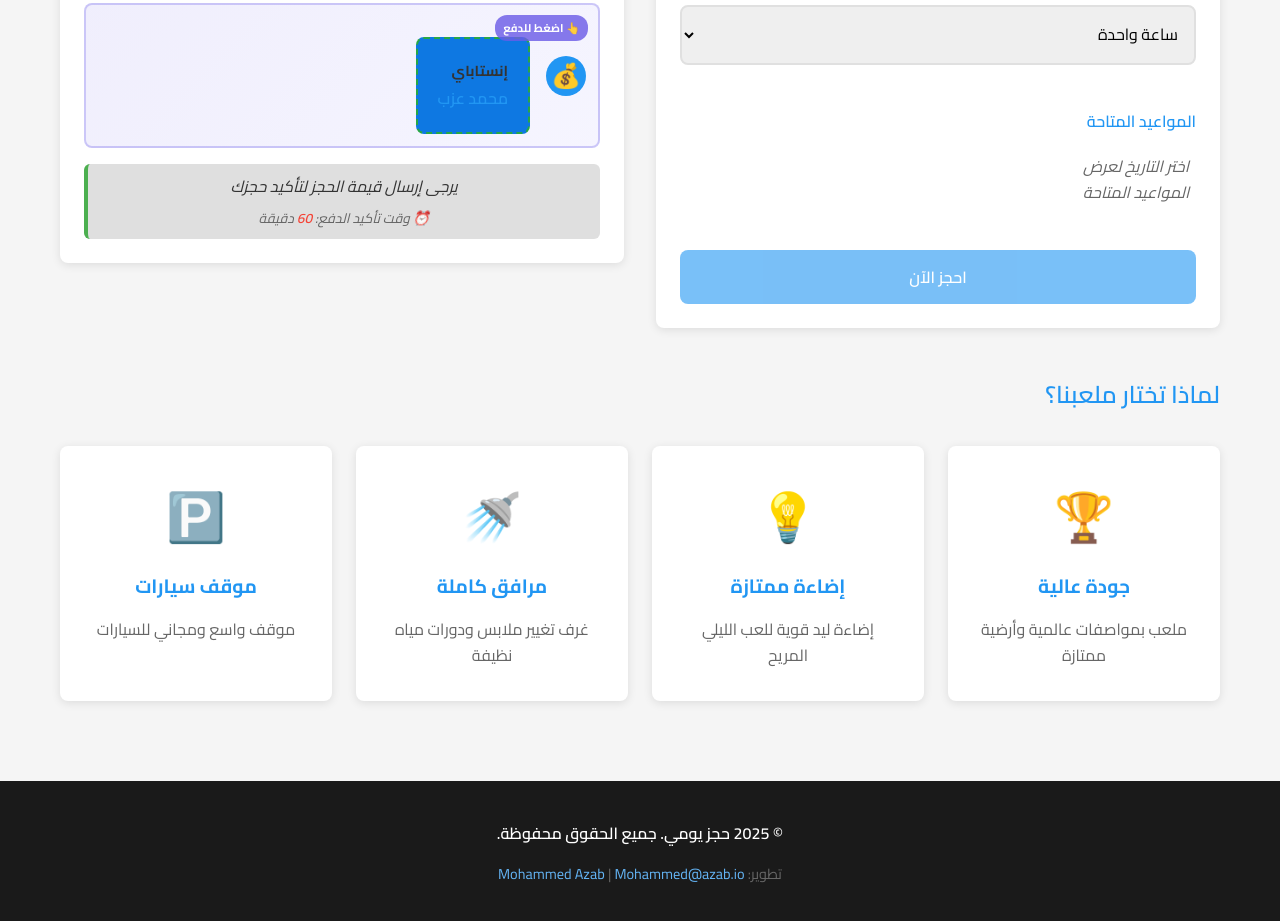
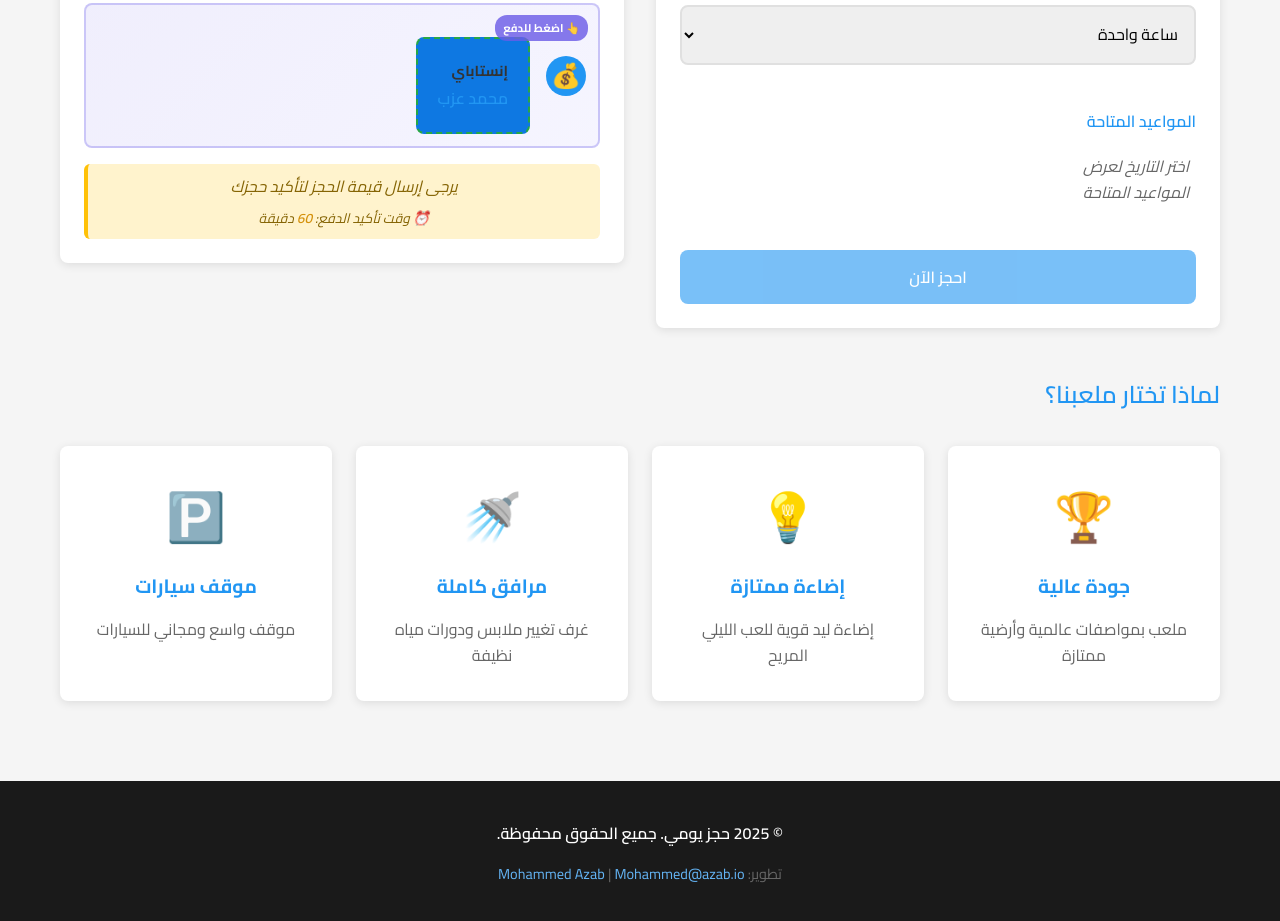
Before and after one commit to Mohammed-Azab/HagzYomi, a website: page backup/index.html in a window 1280 px wide. Shown: the part 841-1762 px from the top of the page. Drawn offline with Linux system fonts and the light colour scheme; files that its build step writes are made by us from their sources.

Commit message:
feat: Update payment instructions styling for improved visibility and user experience

```diff
--- a/public/css/styles.css
+++ b/public/css/styles.css
@@ -552,27 +552,27 @@ body {
 }
 
 .payment-instructions {
-    background: rgba(76, 175, 80, 0.1);
+    background: #fff3cd;
     padding: 1rem;
     border-radius: var(--border-radius);
-    border-left: 4px solid var(--secondary-color);
+    border-left: 4px solid #ffc107;
     text-align: center;
 }
 
 .payment-instructions p {
-    color: var(--text-primary);
+    color: #856404;
     margin-bottom: 0.5rem;
     font-weight: 500;
 }
 
 .payment-instructions small {
-    color: var(--text-secondary);
+    color: #856404;
     font-size: 0.85rem;
     display: block;
 }
 
 .payment-instructions small span {
-    color: var(--danger-color);
+    color: #d4910c;
     font-weight: 600;
 }
 
@@ -1589,10 +1589,10 @@ body {
 .payment-instructions {
     margin-top: 15px;
     padding: 10px;
-    background: #dfdfdf;
+    background: #fff3cd;
     border-radius: 6px;
     font-style: italic;
-    color: #155724;
+    color: #856404;
 }
 
 .payment-link-section {
```
